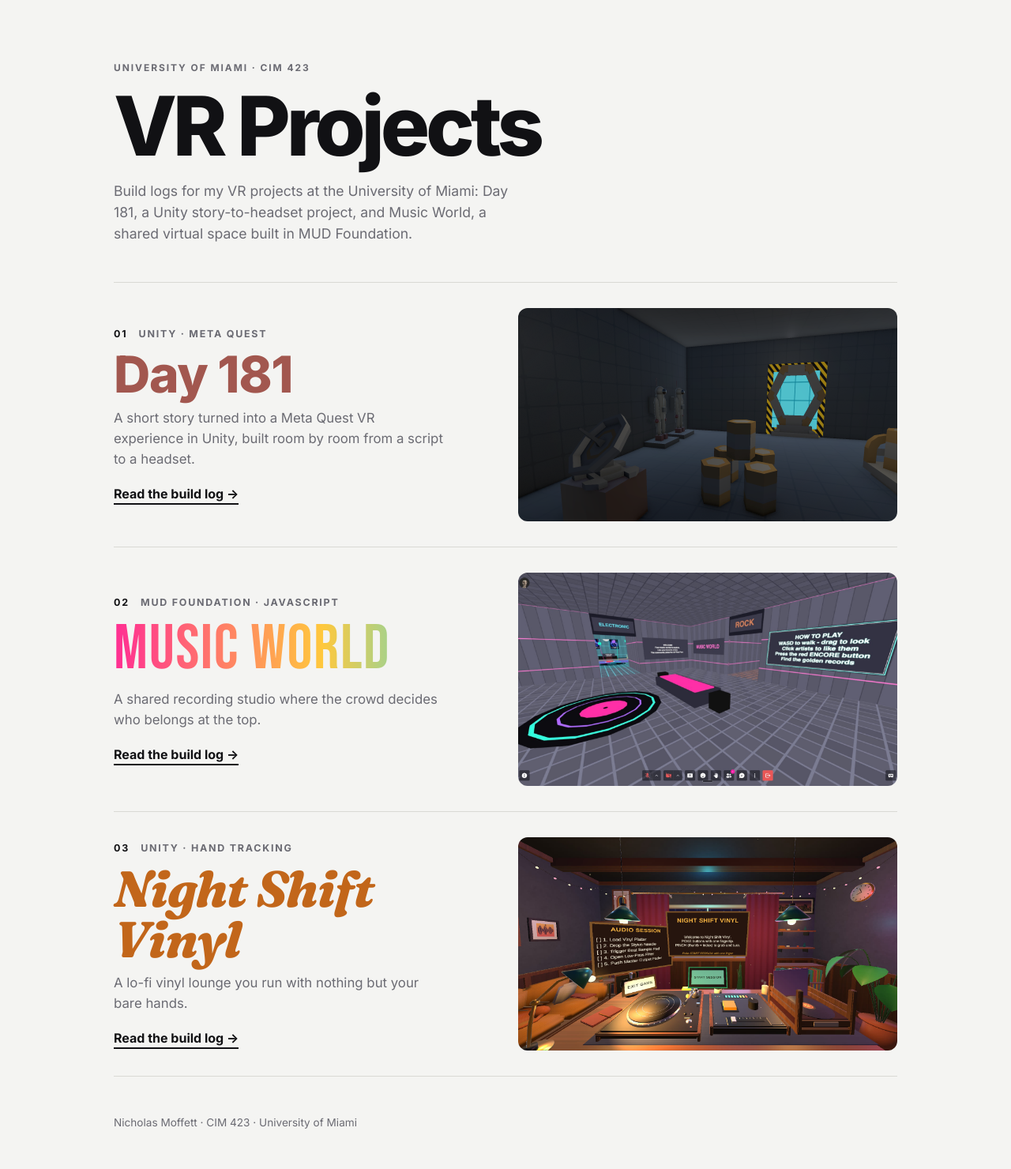
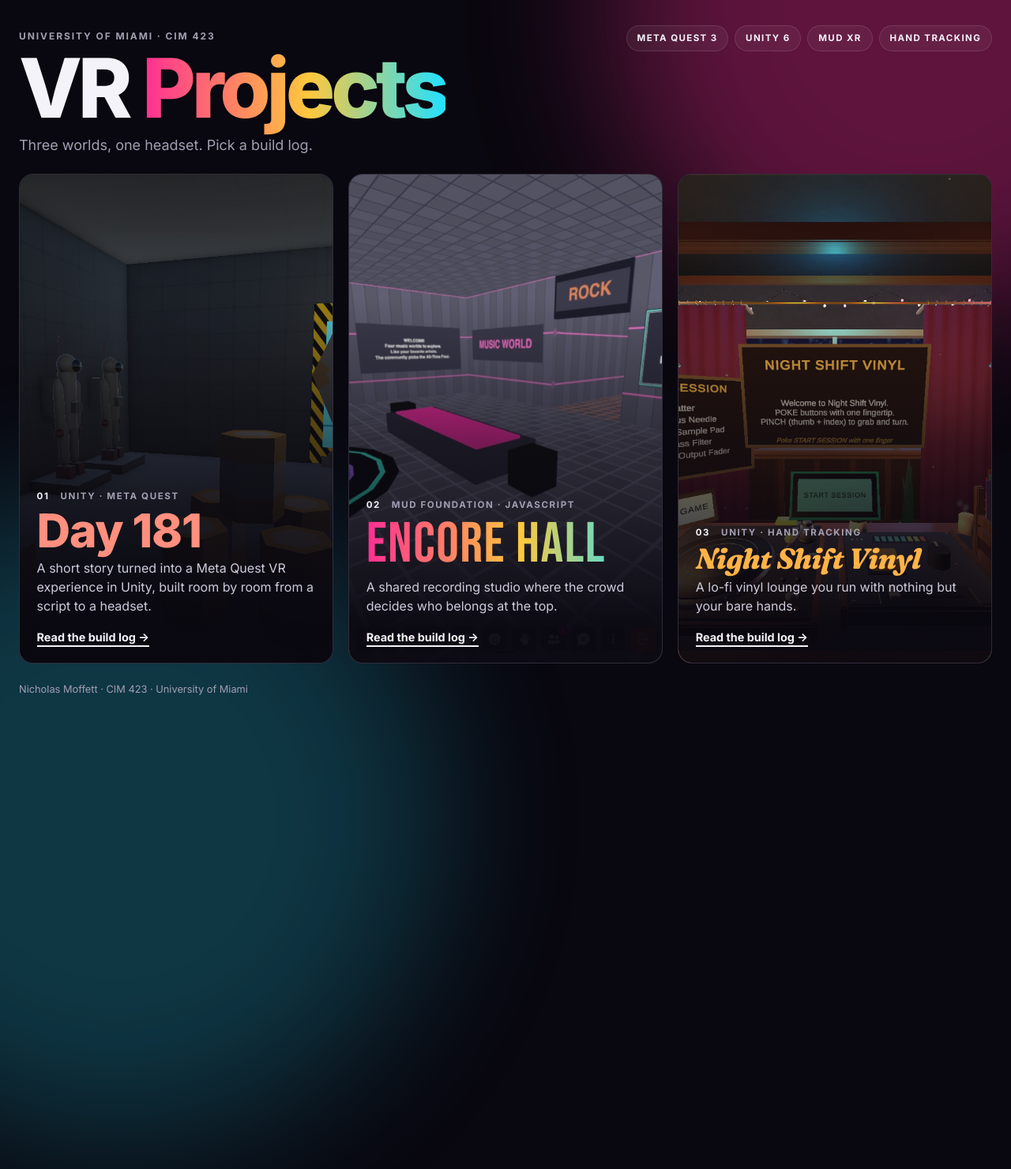
Before and after one commit to moff05/cim423-3d-world, a Jekyll site: the page built from index.md, in a window 1280 px wide. Shown: the whole page at 79% size. Built offline with Jekyll 4.4.1, drawn with Linux system fonts in a browser that asks for light colours.

Commit message:
Rename Music World to Encore Hall, redirect old URL, single-screen home page
Co-Authored-By: Claude Sonnet 5.5 <noreply@anthropic.com>

```diff
--- a/_config.yml
+++ b/_config.yml
@@ -1,7 +1,7 @@
 title: VR Projects - Nicholas Moffett
 description: >-
   Build logs for my VR projects at the University of Miami: Day 181, a Unity
-  story-to-headset project, and Music World, a shared virtual space built in
+  story-to-headset project, and Encore Hall, a shared virtual space built in
   MUD Foundation.
 footer: Nicholas Moffett · CIM 423 · University of Miami
 collections:
--- a/_layouts/home.html
+++ b/_layouts/home.html
@@ -9,10 +9,14 @@
 <link rel="stylesheet" href="{{ site.baseurl }}/assets/css/home.css">
 </head>
 <body>
+<div class="glow g1" aria-hidden="true"></div>
+<div class="glow g2" aria-hidden="true"></div>
+<div class="page">
+  <div class="chips" aria-hidden="true"><span>Meta Quest 3</span><span>Unity 6</span><span>MUD XR</span><span>Hand tracking</span></div>
   <header>
     <span class="eyebrow">University of Miami · CIM 423</span>
-  <h1>VR Projects</h1>
-  <p>{{ site.description }}</p>
+    <h1>VR <em>Projects</em></h1>
+    <p>Three worlds, one headset. Pick a build log.</p>
   </header>
   <main class="cards">
     {% assign projs = site.projects | sort: "order" %}
@@ -29,5 +33,6 @@
     {% endfor %}
   </main>
   <footer>{{ site.footer }}</footer>
+</div>
 </body>
 </html>
--- a/assets/css/home.css
+++ b/assets/css/home.css
@@ -1,27 +1,48 @@
-:root { --bg:#f4f4f2; --ink:#111114; --muted:#6b6b73; --line:#d9d9d4; }
+:root { --bg:#09070f; --ink:#f5f3fa; --muted:#a39fb3; --line:rgba(255,255,255,.12); }
 * { box-sizing:border-box; }
-body { margin:0; background:var(--bg); color:var(--ink); font-family:Inter,-apple-system,Helvetica,Arial,sans-serif; line-height:1.55; }
-header, .cards, footer { max-width:1040px; margin:0 auto; padding:0 1.5rem; }
-header { padding-top:4.5rem; padding-bottom:3rem; }
+html, body { height:100%; }
+body { margin:0; background:var(--bg); color:var(--ink); font-family:Inter,-apple-system,Helvetica,Arial,sans-serif; line-height:1.5; overflow:hidden; position:relative; }
+.glow { position:fixed; width:60vmax; height:60vmax; border-radius:50%; filter:blur(90px); opacity:.35; pointer-events:none; }
+.g1 { background:#ff2e93; top:-30vmax; right:-20vmax; animation:drift 14s ease-in-out infinite alternate; }
+.g2 { background:#22e1ff; bottom:-38vmax; left:-22vmax; opacity:.22; animation:drift 18s ease-in-out infinite alternate-reverse; }
+@keyframes drift { to { transform:translate(4vmax,3vmax) scale(1.08); } }
+.page { position:relative; z-index:1; height:100vh; height:100dvh; max-width:1280px; margin:0 auto; padding:clamp(1rem,3.5vh,2.5rem) 1.5rem clamp(.6rem,2vh,1.2rem); display:grid; grid-template-rows:auto 1fr auto; gap:clamp(.8rem,2.5vh,1.8rem); }
+header { align-self:start; }
 .eyebrow { font-size:.75rem; font-weight:700; letter-spacing:.16em; text-transform:uppercase; color:var(--muted); }
-h1 { font-size:clamp(3rem,10vw,6.5rem); font-weight:800; letter-spacing:-.05em; line-height:.95; margin:.8rem 0 1.2rem; }
-header p { color:var(--muted); max-width:520px; font-size:1.1rem; margin:0; }
-.cards { padding-bottom:3rem; }
-.card { display:grid; grid-template-columns:1fr 1fr; gap:2rem; align-items:center; padding:2rem 0; border-top:1px solid var(--line); color:inherit; text-decoration:none; }
-.card:last-child { border-bottom:1px solid var(--line); }
-.card-art { order:2; aspect-ratio:16/9; border-radius:12px; background-size:cover; background-position:center; transition:transform .3s; }
-.card:hover .card-art { transform:scale(1.02); }
-.card-kicker { font-size:.78rem; font-weight:700; letter-spacing:.14em; text-transform:uppercase; color:var(--muted); display:block; }
+h1 { font-size:clamp(2.6rem,min(9vw,13vh),6.5rem); font-weight:800; letter-spacing:-.05em; line-height:.92; margin:.5rem 0 .7rem; }
+h1 em { font-style:normal; background:linear-gradient(90deg,#ff2e93,#ffc83d 55%,#22e1ff); -webkit-background-clip:text; background-clip:text; color:transparent; }
+header p { color:var(--muted); font-size:clamp(.95rem,2vh,1.15rem); margin:0; }
+.cards { display:grid; grid-template-columns:repeat(3,1fr); gap:clamp(.7rem,1.5vw,1.3rem); min-height:0; }
+.card { container-type:inline-size; position:relative; display:flex; align-items:flex-end; border-radius:18px; overflow:hidden; min-height:0; color:inherit; text-decoration:none; border:1px solid var(--line); background:#14101e; transition:transform .3s, border-color .3s, box-shadow .3s; }
+.card:hover, .card:focus-visible { transform:translateY(-6px); border-color:rgba(255,255,255,.35); box-shadow:0 18px 50px rgba(0,0,0,.55); outline:none; }
+.card-art { position:absolute; inset:0; background-size:cover; background-position:center; transition:transform .6s; }
+.card:hover .card-art { transform:scale(1.07); }
+.card::after { content:""; position:absolute; inset:0; background:linear-gradient(to top,rgba(9,7,15,.96) 8%,rgba(9,7,15,.55) 45%,rgba(9,7,15,0) 75%); }
+.card-body { position:relative; z-index:1; padding:clamp(1rem,2.4vh,1.6rem); }
+.card-kicker { font-size:.72rem; font-weight:700; letter-spacing:.14em; text-transform:uppercase; color:var(--muted); display:block; }
 .card-kicker b { color:var(--ink); margin-right:.6rem; }
-.card h2 { margin:.6rem 0; font-size:clamp(2.4rem,6vw,4rem); line-height:1; }
-.card p { margin:0 0 1.2rem; color:var(--muted); font-size:1.05rem; max-width:420px; }
-.card-go { font-weight:700; border-bottom:2px solid var(--ink); padding-bottom:2px; }
+.card h2 { margin:.35rem 0; font-size:clamp(2.2rem,min(4.6vw,7vh),4rem); line-height:1; }
+.card p { margin:0 0 .9rem; color:#cfcbdc; font-size:clamp(.85rem,1.8vh,1rem); max-width:380px; }
+.card-go { font-weight:700; font-size:.9rem; border-bottom:2px solid var(--ink); padding-bottom:2px; }
 .card-go i { font-style:normal; display:inline-block; transition:transform .2s; }
 .card:hover .card-go i { transform:translateX(5px); }
 /* each project's title keeps its own personality */
-.card.theme-space h2 { color:#A2574F; letter-spacing:-.02em; font-weight:800; }
-.card.theme-music h2 { font-family:"Bebas Neue",Impact,sans-serif; font-weight:400; letter-spacing:.02em; font-size:clamp(3rem,7.5vw,5rem);
+.card.theme-space h2 { color:#ff8f7e; letter-spacing:-.02em; font-weight:800; }
+.card.theme-music h2 { font-family:"Bebas Neue",Impact,sans-serif; font-weight:400; letter-spacing:.02em; font-size:clamp(2.8rem,min(5.6vw,8.5vh),4.8rem);
   background:linear-gradient(90deg,#ff2e93,#ffc83d 55%,#22e1ff); -webkit-background-clip:text; background-clip:text; color:transparent; }
-footer { padding-bottom:3rem; color:var(--muted); font-size:.85rem; }
-@media (max-width:720px) { .card { grid-template-columns:1fr; gap:1rem; } .card-art { order:0; } }
-.card.theme-chillhop h2 { font-family:"Fraunces",Georgia,serif; font-style:italic; font-weight:800; letter-spacing:-.02em; color:#c2661a; font-size:clamp(2.4rem,6vw,4rem); }
+.card.theme-chillhop h2 { font-family:"Fraunces",Georgia,serif; font-style:italic; font-weight:800; letter-spacing:-.02em; color:#ffb347; font-size:min(9.2cqw,3.2rem); }
+footer { color:var(--muted); font-size:.8rem; }
+@media (max-width:820px) {
+    .page { padding-left:1rem; padding-right:1rem; }
+  .cards { grid-template-columns:1fr; grid-template-rows:repeat(3,1fr); }
+  .card p { display:none; }
+  .card h2 { font-size:clamp(1.8rem,5vh,2.6rem); }
+  .card.theme-music h2 { font-size:clamp(2.1rem,6vh,3rem); }
+  .card-body { padding:.8rem 1rem; }
+}
+@media (max-height:480px) { body { overflow:auto; } .page { height:auto; min-height:100vh; } .cards { min-height:300px; } }
+@media (prefers-reduced-motion:reduce) { .glow { animation:none; } }
+
+.chips { position:absolute; top:clamp(1rem,3.5vh,2.5rem); right:1.5rem; display:flex; gap:.5rem; flex-wrap:wrap; justify-content:flex-end; max-width:45%; }
+.chips span { font-size:.72rem; font-weight:700; letter-spacing:.12em; text-transform:uppercase; padding:.45rem .8rem; border:1px solid var(--line); border-radius:99px; background:rgba(255,255,255,.05); backdrop-filter:blur(6px); }
+@media (max-width:820px) { .chips { display:none; } }
```
Also changed, not shown: _projects/encore-hall.md (renamed from _projects/music-world.md, +3 -3 lines), music-world/index.html (added, +12 -0 lines). Lines whose indentation alone changed are shown as unchanged.
